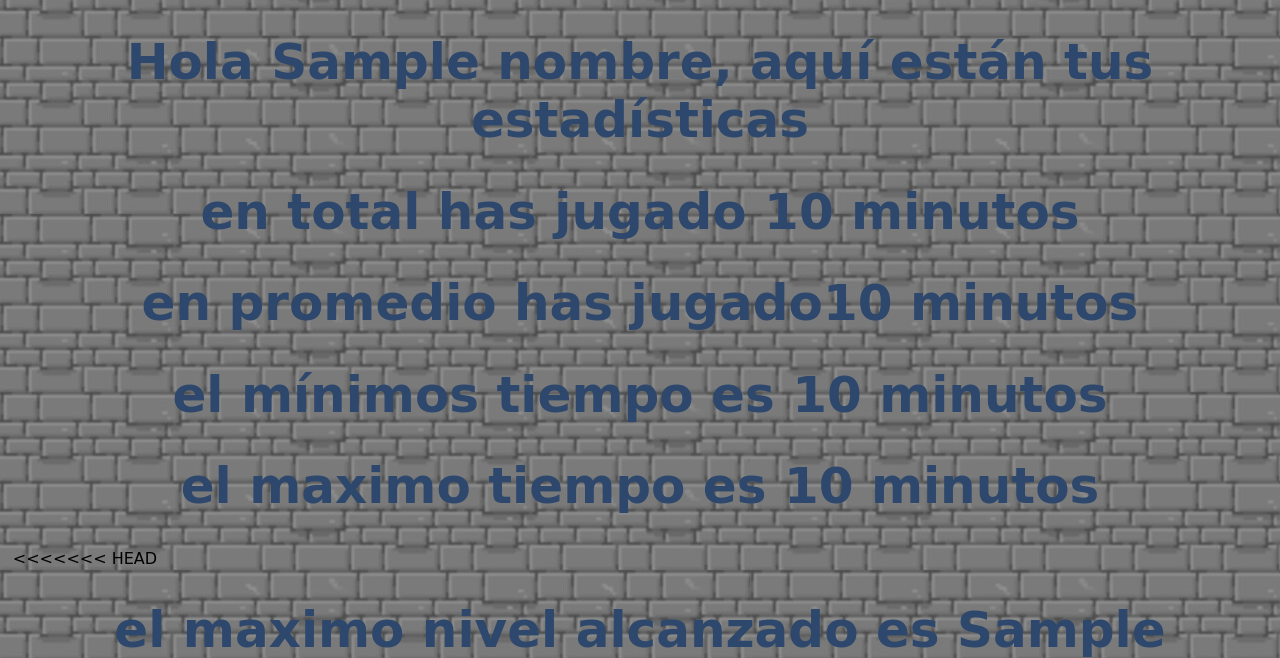
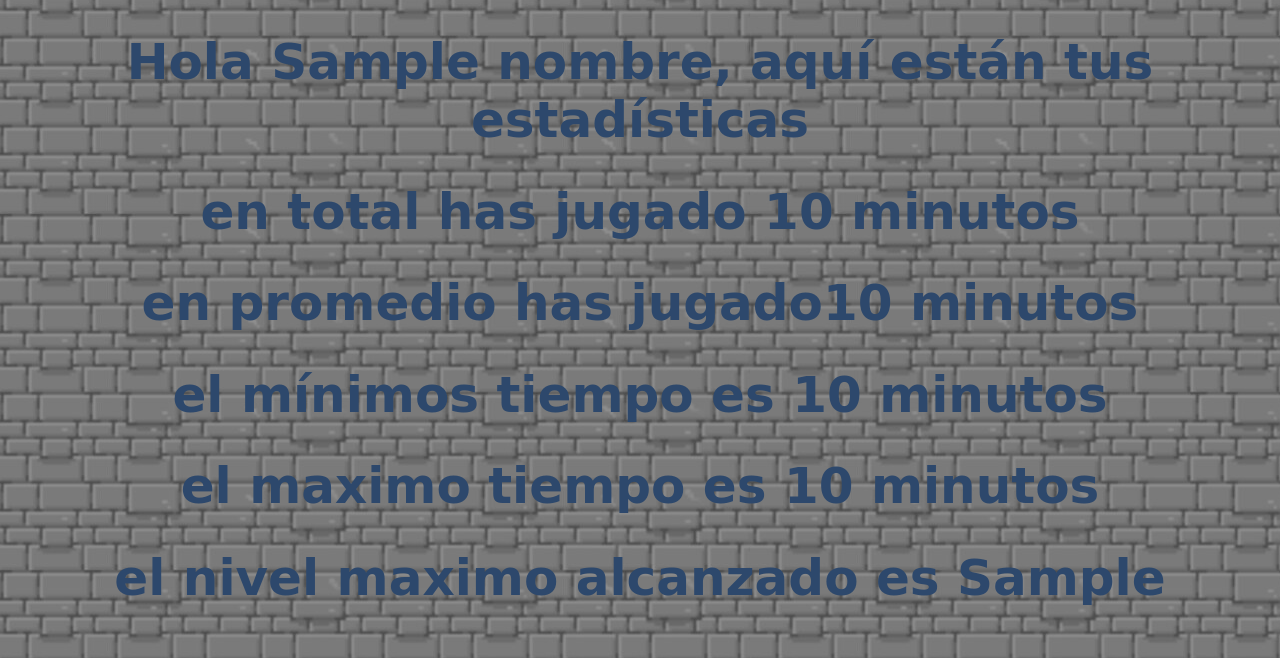
Before and after one commit to llFCAxelentell/WebSTEM, a Django app: template templates/mi_estadistica.html in a window 1280 px wide. Shown: the part 245-903 px from the top of the page. Run offline with Django 3.2, Linux system fonts and the light colour scheme; the template is opened without the code that fills it: most values are stand-ins (such as "Sample title", 1, 10 or a date in 2020); some libraries are stand-ins or nearby versions.

Commit message:
Update mi_estadistica.html

```diff
--- a/templates/mi_estadistica.html
+++ b/templates/mi_estadistica.html
@@ -39,10 +39,7 @@
     <h1>en promedio has jugado{{tiempoProm}} minutos</h1>
     <h1>el mínimos tiempo es {{tiempoMin}} minutos</h1>
     <h1>el maximo tiempo es {{tiempoMax}} minutos</h1>
-<<<<<<< HEAD
-    <h1>el maximo nivel alcanzado es {{nivelMax}} </h1>
-
-=======
+    <h1>el nivel maximo alcanzado es {{nivelMax}} </h1>
 
     <div class="grid-container8">
     <!--Prueba Grafica 1-->
@@ -104,7 +101,6 @@
 </div>
 
 
->>>>>>> e862b22c15d8b7026d6fb946d5aaf30d4b58692f
     <a href="http://40.124.40.241:8000/accounts/logout/">LOG OUT</a>
 
 
```
